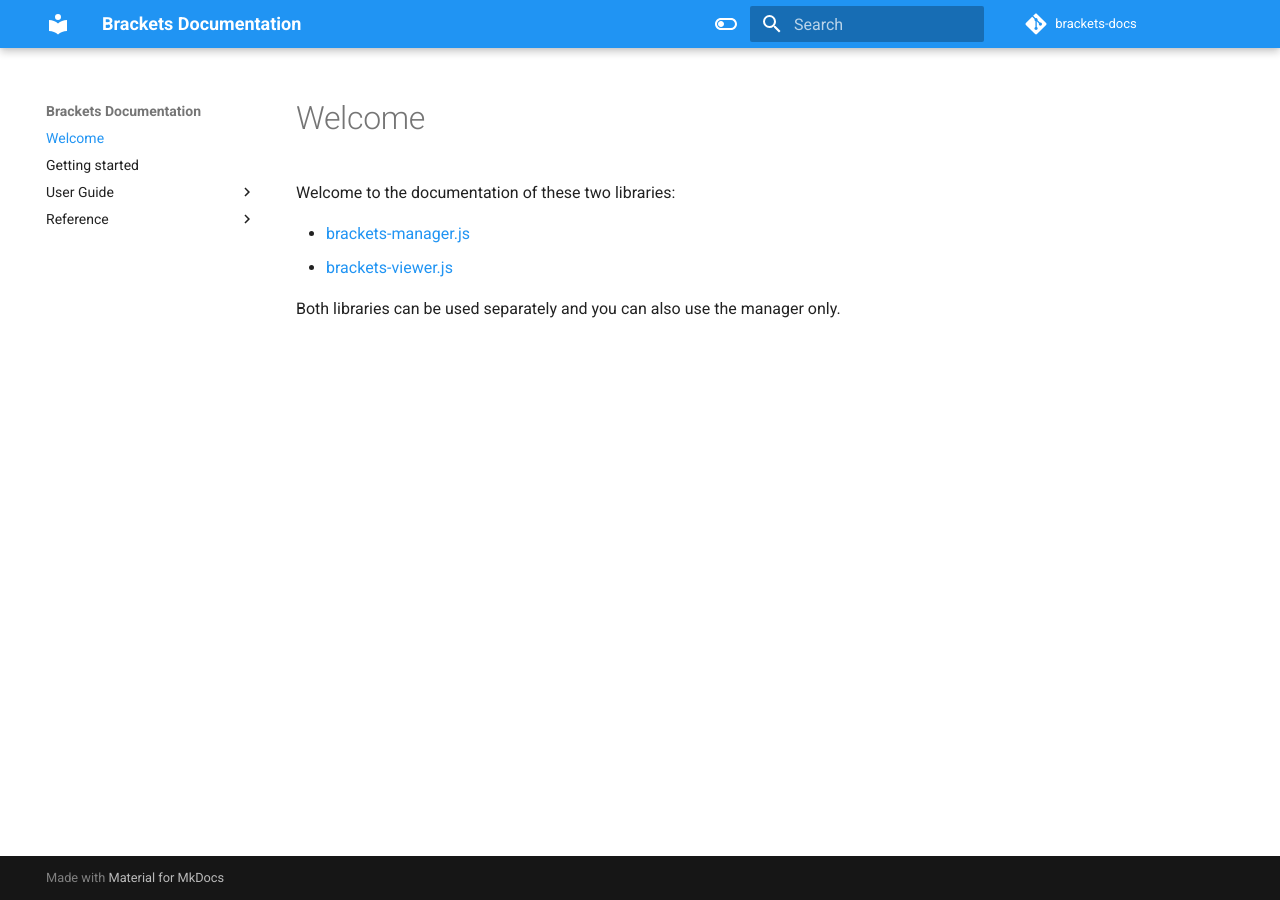
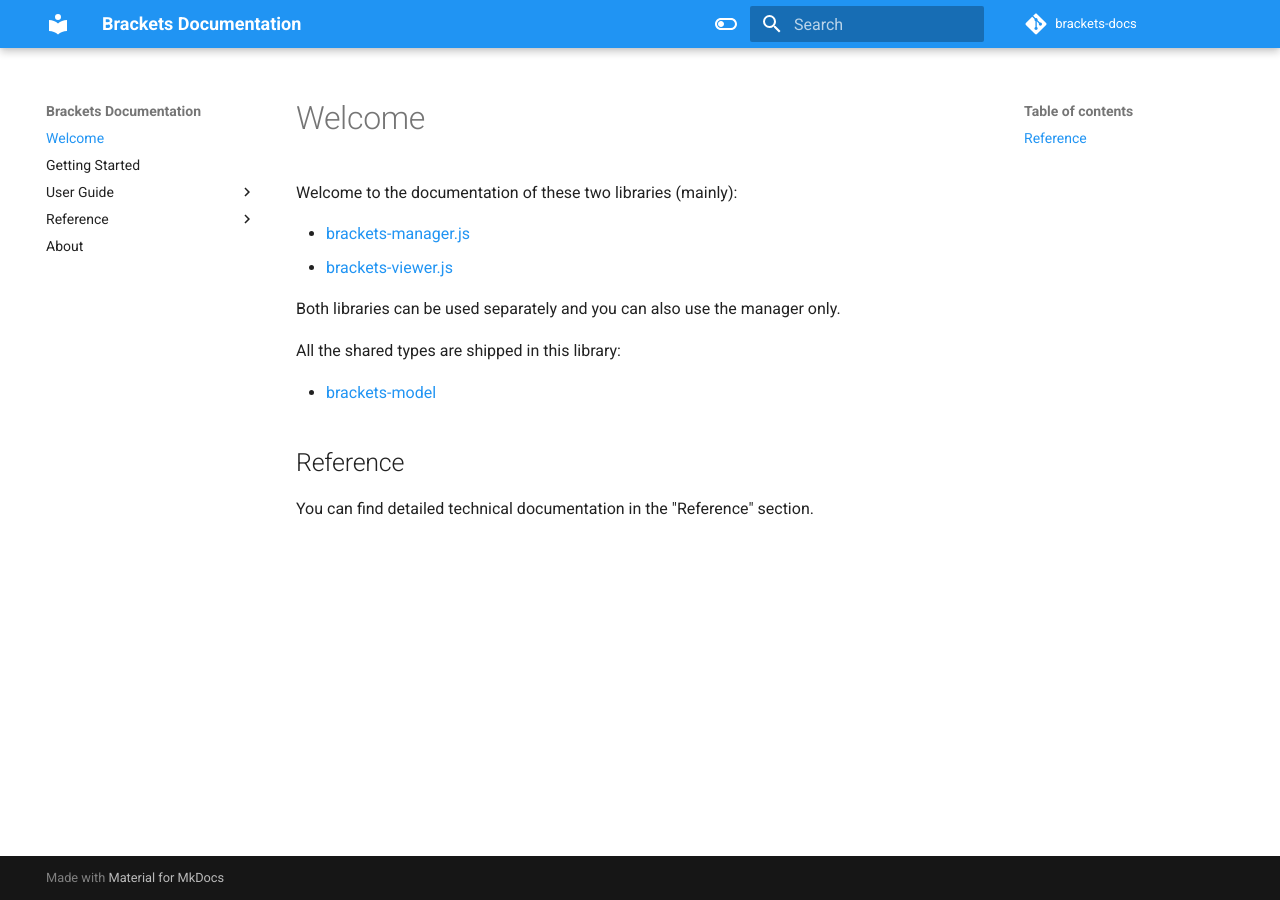
Before and after one commit to Drarig29/brackets-docs, an MkDocs documentation site: the page built from docs/index.md, in a window 1280 px wide. Built offline with MkDocs 1.6.1 and Material for MkDocs 9.7.7, drawn with Linux system fonts in a browser that asks for light colours; comment, search, counter and statistics services are not loaded.

Commit message:
More structure

```diff
--- a/docs/index.md
+++ b/docs/index.md
@@ -1,8 +1,16 @@
 # Welcome
 
-Welcome to the documentation of these two libraries:
+Welcome to the documentation of these two libraries (mainly):
 
 - [brackets-manager.js](https://github.com/Drarig29/brackets-manager.js)
 - [brackets-viewer.js](https://github.com/Drarig29/brackets-viewer.js)
 
 Both libraries can be used separately and you can also use the manager only.
+
+All the shared types are shipped in this library:
+
+- [brackets-model](https://github.com/Drarig29/brackets-model)
+
+## Reference
+
+You can find detailed technical documentation in the "Reference" section.
--- a/mkdocs.yml
+++ b/mkdocs.yml
@@ -19,14 +19,17 @@
         name: Switch to light mode
 nav:
   - "Welcome": "index.md"
-  - "Getting started": "getting-started.md"
+  - "Getting Started": "getting-started.md"
   - "User Guide":
     - "Glossary": "user-guide/glossary.md"
     - "Seeding": "user-guide/seeding.md"
+    - "Ordering": "user-guide/ordering.md"
+    - "Storage": "user-guide/storage.md"
   - "Reference":
     - "brackets-manager.js": "reference/manager"
     - "brackets-viewer.js": "reference/viewer"
     - "brackets-model": "reference/model"
+  - "About": "about.md"
 markdown_extensions:
   - admonition
   - abbr
```
Also changed, not shown: docs/about.md (added, +11 -0 lines), docs/user-guide/glossary.md (+5 -0 lines), docs/user-guide/ordering.md (added, +1 -0 lines), docs/user-guide/storage.md (added, +1 -0 lines).
